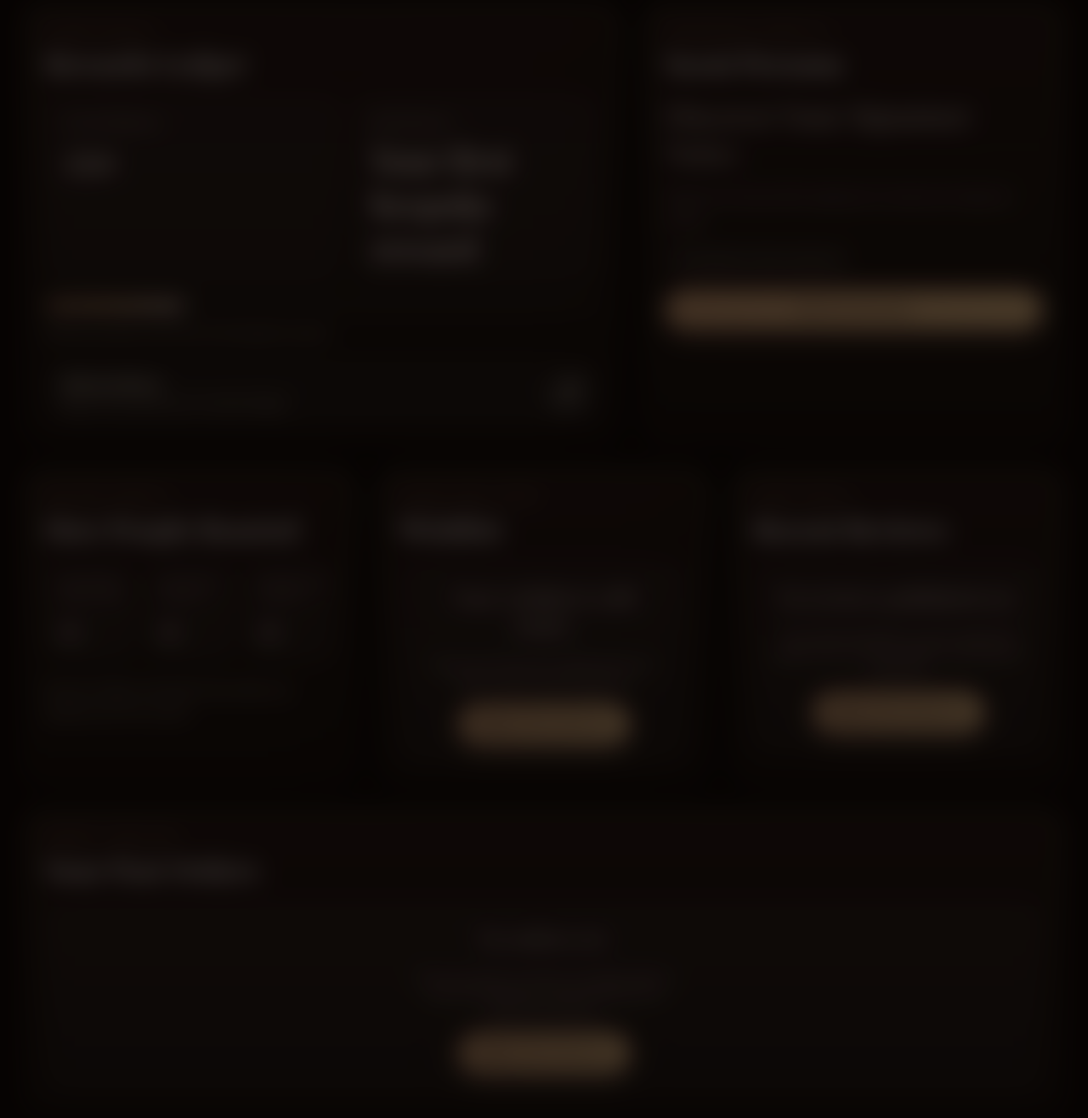
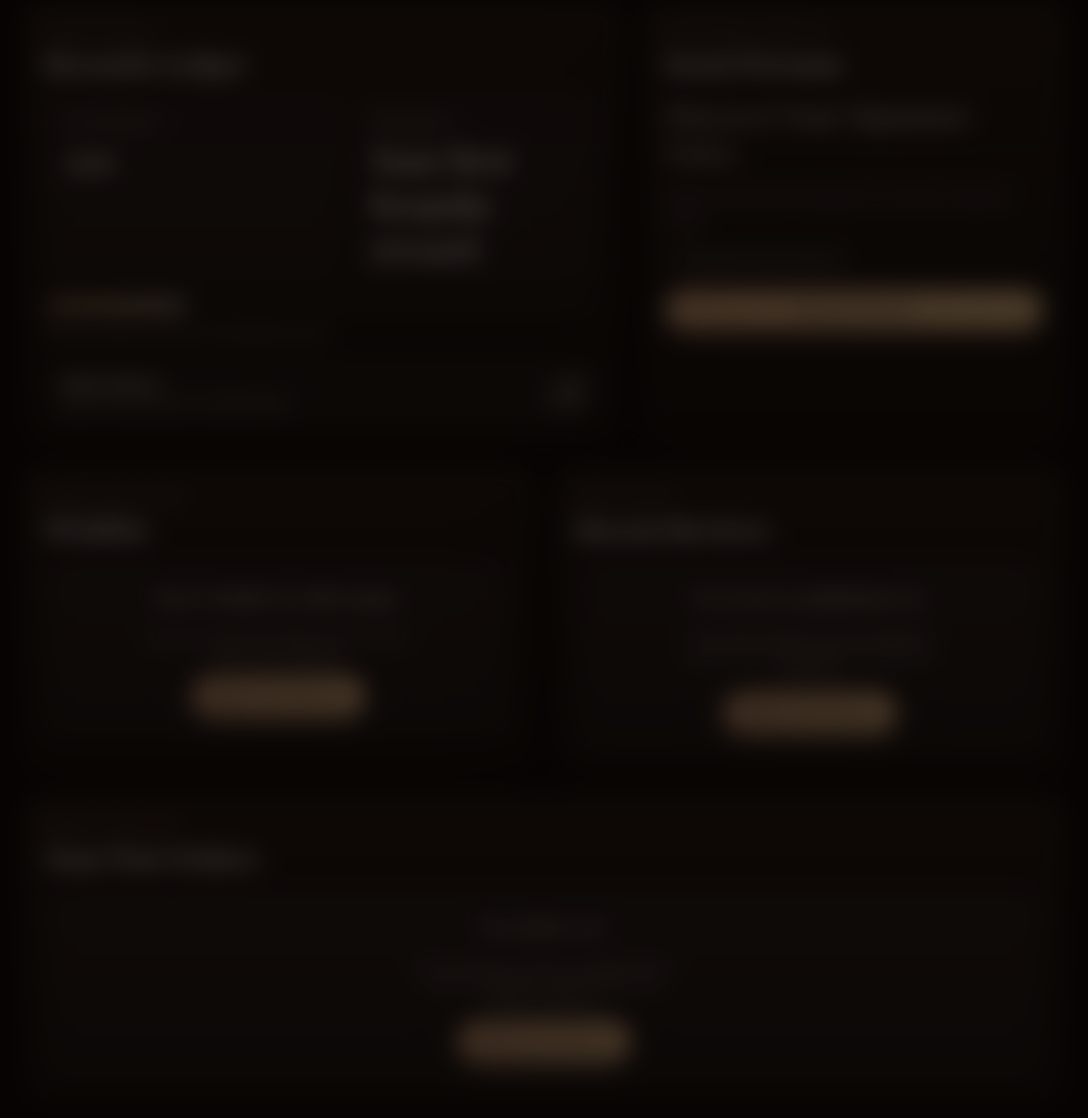
Before and after one commit to nehachandra806-cell/meltix, a Flask app: page /profile in a window 1280 px wide. Shown: the part 1954-3270 px from the top of the page at 85% size. After the commit the page ends 3216 px from the top, so only its background shows below. Run offline with Flask 3, Linux system fonts and the light colour scheme; some libraries are stand-ins or nearby versions.

```diff
--- a/static/profile.css
+++ b/static/profile.css
@@ -504,8 +504,7 @@ body {
     padding: 28px;
 }
 
-.account-card,
-.impact-card {
+.account-card {
     grid-column: span 6;
 }
 
@@ -567,34 +566,7 @@ body {
     background: rgba(255, 255, 255, 0.04);
 }
 
-.impact-grid {
-    display: grid;
-    grid-template-columns: repeat(3, minmax(0, 1fr));
-    gap: 12px;
-    margin-bottom: 18px;
-}
-
-.impact-tile {
-    padding: 18px;
-    border-radius: 22px;
-    background: rgba(255, 255, 255, 0.04);
-    border: 1px solid rgba(212, 163, 115, 0.1);
-}
-
-.impact-label {
-    display: block;
-    margin-bottom: 8px;
-    font-size: 0.78rem;
-    letter-spacing: 0.16rem;
-    text-transform: uppercase;
-    color: var(--text-muted);
-}
-
-.impact-tile strong {
-    font-family: 'Playfair Display', serif;
-    font-size: 2rem;
-    color: var(--accent-cream);
-}
+
 
 .wishlist-grid,
 .review-list,
@@ -924,7 +896,6 @@ body {
 
 @media (max-width: 1120px) {
     .account-card,
-    .impact-card,
     .wishlist-card,
     .review-card,
     .orders-card {
@@ -935,9 +906,7 @@ body {
         grid-template-columns: repeat(2, minmax(0, 1fr));
     }
 
-    .impact-grid {
-        grid-template-columns: repeat(3, minmax(0, 1fr));
-    }
+
 
     .order-meta-grid {
         grid-template-columns: repeat(3, minmax(0, 1fr));
@@ -1002,9 +971,7 @@ body {
         grid-template-columns: 1fr;
     }
 
-    .impact-grid {
-        grid-template-columns: 1fr;
-    }
+
 
     .order-top {
         flex-direction: column;
@@ -1153,9 +1120,8 @@ body {
 .address-card { grid-column: span 8; }
 .rewards-card { grid-column: span 7; }
 .scent-card { grid-column: span 5; }
-.impact-card,
 .wishlist-card,
-.review-card { grid-column: span 4; }
+.review-card { grid-column: span 6; }
 .orders-card { grid-column: span 12; }
 
 .address-form {
--- a/templates/profile.html
+++ b/templates/profile.html
@@ -241,29 +241,6 @@
                 </div>
             </article>
 
-            <article class="glass-card impact-card">
-                <div class="card-head">
-                    <p class="card-kicker">Review Impact</p>
-                    <h2>How People Reacted</h2>
-                </div>
-
-                <div class="impact-grid">
-                    <div class="impact-tile">
-                        <span class="impact-label">Reviews Written</span>
-                        <strong id="impact-total-reviews">0</strong>
-                    </div>
-                    <div class="impact-tile">
-                        <span class="impact-label">Helpful Votes</span>
-                        <strong id="impact-liked-count">0</strong>
-                    </div>
-                    <div class="impact-tile">
-                        <span class="impact-label">Negative Votes</span>
-                        <strong id="impact-disliked-count">0</strong>
-                    </div>
-                </div>
-
-                <p class="body-copy" id="impact-copy">Review insights will appear here after you publish your first review.</p>
-            </article>
 
             <article class="glass-card wishlist-card">
                 <div class="card-head">
@@ -430,10 +407,6 @@
         const detailMode = document.getElementById('detail-mode');
         const memberSince = document.getElementById('member-since');
         const supportCopy = document.getElementById('support-copy');
-        const impactTotalReviews = document.getElementById('impact-total-reviews');
-        const impactLikedCount = document.getElementById('impact-liked-count');
-        const impactDislikedCount = document.getElementById('impact-disliked-count');
-        const impactCopy = document.getElementById('impact-copy');
         const glowPointsTotal = document.getElementById('glow-points-total');
         const nextReward = document.getElementById('next-reward');
         const rewardProgressFill = document.getElementById('reward-progress-fill');
@@ -839,10 +812,6 @@
             memberSince.textContent = 'Today';
             detailMode.textContent = 'Guest Session';
             supportCopy.textContent = 'Sign in with Google to activate your private atelier and save your profile preferences.';
-            impactTotalReviews.textContent = '0';
-            impactLikedCount.textContent = '0';
-            impactDislikedCount.textContent = '0';
-            impactCopy.textContent = 'Review insights will appear here after you publish your first review.';
             renderAddressBook({});
             renderRewardLedger({ current_points: 250, progress_percent: 25, points_to_next_reward: 250, next_reward_label: 'Your first bespoke reward', ledger: [{ title: 'Welcome Bonus', description: 'Sign in to activate your rewards ledger.', points: 250, date: 'Today' }] });
             renderScentPersona({ title: 'Discover Your Signature Notes', description: 'Take the scent quiz after signing in to create your fragrance profile.', notes: [], cta_label: 'Take the Scent Quiz' });
@@ -879,10 +848,6 @@
             memberSince.textContent = profile.member_since || 'Today';
             detailMode.textContent = signedIn ? 'Signed-In Account' : 'Guest Session';
             supportCopy.textContent = signedIn ? 'Your Google profile photo remains active until you choose and save a custom portrait.' : 'Sign in with Google to activate your private atelier and save your profile preferences.';
-            impactTotalReviews.textContent = profile.stats ? profile.stats.review_count || 0 : 0;
-            impactLikedCount.textContent = profile.stats ? profile.stats.review_likes || 0 : 0;
-            impactDislikedCount.textContent = profile.stats ? profile.stats.review_dislikes || 0 : 0;
-            impactCopy.textContent = profile.stats && profile.stats.review_count > 0 ? `Your reviews have received ${profile.stats.review_likes || 0} helpful votes and ${profile.stats.review_dislikes || 0} negative votes so far.` : 'Review insights will appear here after you publish your first review.';
             renderAddressBook(profile.address_book || {});
             renderRewardLedger(profile.rewards || {});
             renderScentPersona(profile.scent_persona || {});
```
